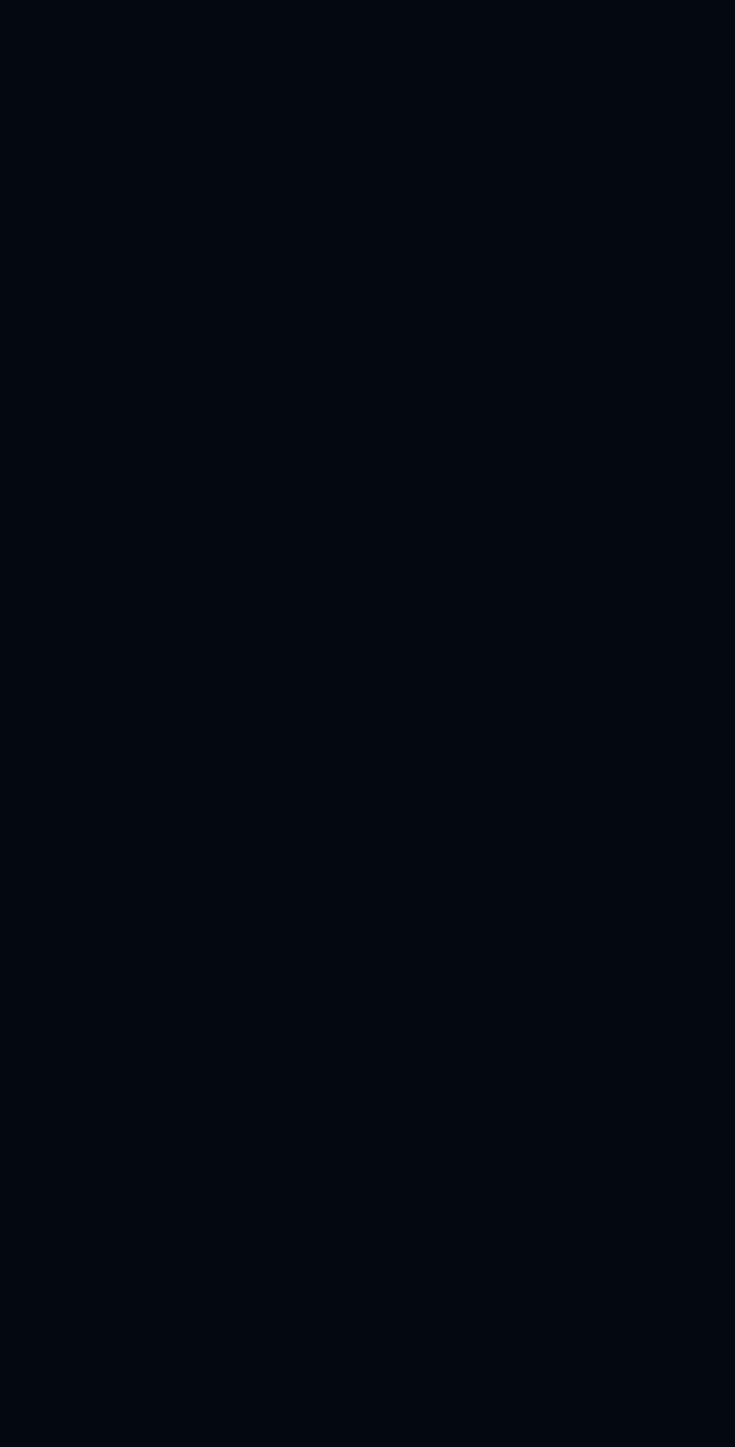
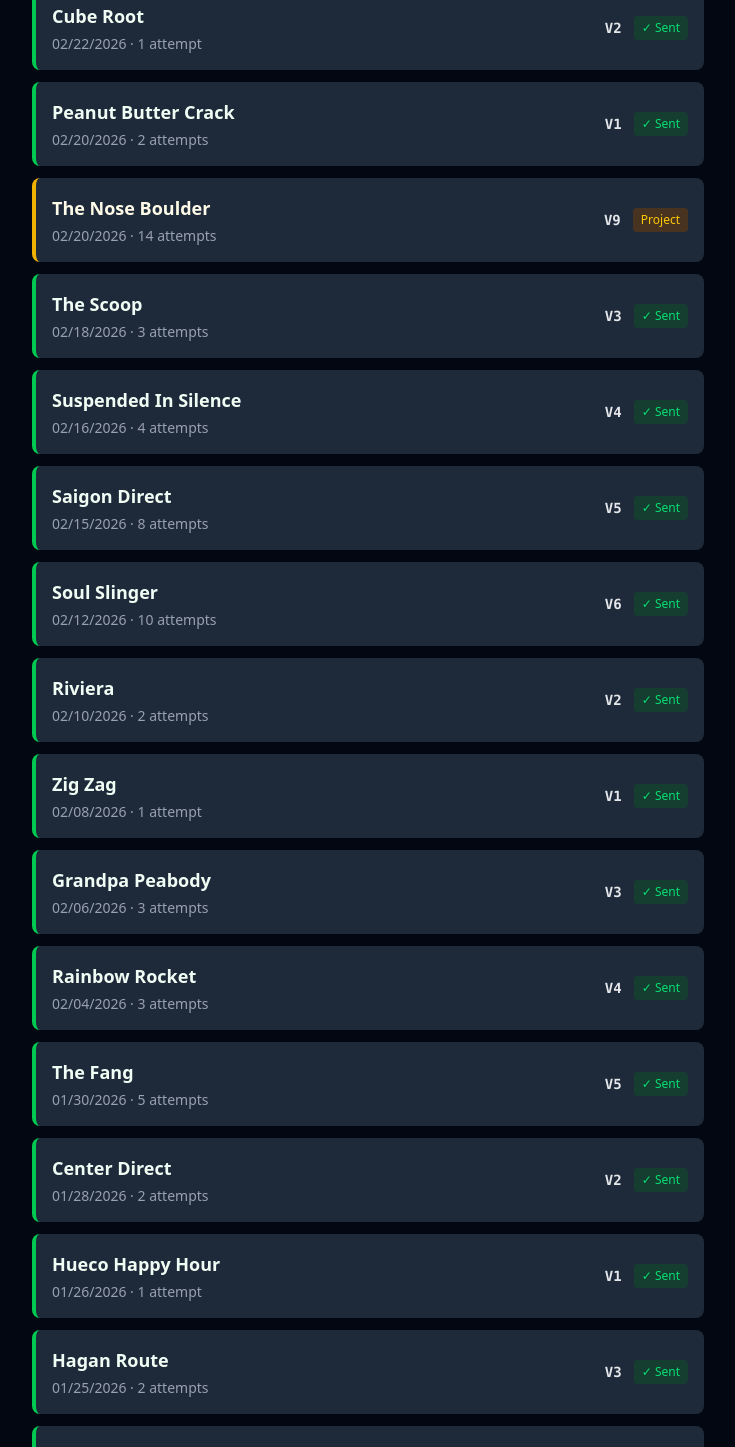
Before and after one commit to aaronvb/send-log, a Next.js app: page / in a window 1280 px wide. Shown: the part 1260-2707 px from the top of the page, without its empty margins (272-1007 px from the left). Before the commit the page ends 1266 px from the top, so only its background shows below. Built offline with nearby package versions, Linux system fonts and the light colour scheme.

Commit message:
feat(data): expand seed climbs to realistic progression dataset
Replace 10 placeholder climbs with 63 entries spanning V0-V10,
modeling a realistic climber's progression with a bell-curve
distribution of sends and active projects at higher grades.

```diff
--- a/data/seed-climbs.ts
+++ b/data/seed-climbs.ts
@@ -1,91 +1,525 @@
 export interface Climb {
-  id: string
-  name: string
-  grade: string
-  attempts: number
-  sent: boolean
-  date: string
+  id: string;
+  name: string;
+  grade: string;
+  attempts: number;
+  sent: boolean;
+  date: string;
 }
 
 export const SEED_CLIMBS: Climb[] = [
+  // V0 sends (15)
   {
-    id: '1',
-    name: 'Midnight Lightning',
-    grade: 'V8',
+    id: "1",
+    name: "Beginner Slab",
+    grade: "V0",
+    attempts: 1,
+    sent: true,
+    date: "2025-10-05",
+  },
+  {
+    id: "2",
+    name: "Easy Street",
+    grade: "V0",
+    attempts: 1,
+    sent: true,
+    date: "2025-10-12",
+  },
+  {
+    id: "3",
+    name: "Jug Haul",
+    grade: "V0",
+    attempts: 1,
+    sent: true,
+    date: "2025-10-19",
+  },
+  {
+    id: "4",
+    name: "Baby Steps",
+    grade: "V0",
+    attempts: 1,
+    sent: true,
+    date: "2025-10-26",
+  },
+  {
+    id: "5",
+    name: "Ladder Problem",
+    grade: "V0",
+    attempts: 1,
+    sent: true,
+    date: "2025-11-02",
+  },
+  {
+    id: "6",
+    name: "Trailside Boulder",
+    grade: "V0",
+    attempts: 2,
+    sent: true,
+    date: "2025-11-09",
+  },
+  {
+    id: "7",
+    name: "The Ramp",
+    grade: "V0",
+    attempts: 1,
+    sent: true,
+    date: "2025-11-16",
+  },
+  {
+    id: "8",
+    name: "Tourist Trap",
+    grade: "V0",
+    attempts: 1,
+    sent: true,
+    date: "2025-11-23",
+  },
+  {
+    id: "9",
+    name: "Yosemite Intro",
+    grade: "V0",
+    attempts: 2,
+    sent: true,
+    date: "2025-12-01",
+  },
+  {
+    id: "10",
+    name: "Happy Feet",
+    grade: "V0",
+    attempts: 1,
+    sent: true,
+    date: "2025-12-08",
+  },
+  {
+    id: "11",
+    name: "Pebble Pusher",
+    grade: "V0",
+    attempts: 1,
+    sent: true,
+    date: "2025-12-15",
+  },
+  {
+    id: "12",
+    name: "Gumby Traverse",
+    grade: "V0",
+    attempts: 1,
+    sent: true,
+    date: "2025-12-22",
+  },
+  {
+    id: "13",
+    name: "Kiddie Corner",
+    grade: "V0",
+    attempts: 1,
+    sent: true,
+    date: "2026-01-03",
+  },
+  {
+    id: "14",
+    name: "Warm Up Wall",
+    grade: "V0",
+    attempts: 1,
+    sent: true,
+    date: "2026-01-10",
+  },
+  {
+    id: "15",
+    name: "Step Stool",
+    grade: "V0",
+    attempts: 1,
+    sent: true,
+    date: "2026-01-18",
+  },
+  // V1 sends (12)
+  {
+    id: "16",
+    name: "Warm Up Slab",
+    grade: "V1",
+    attempts: 1,
+    sent: true,
+    date: "2025-10-14",
+  },
+  {
+    id: "17",
+    name: "High Step",
+    grade: "V1",
+    attempts: 1,
+    sent: true,
+    date: "2025-10-28",
+  },
+  {
+    id: "18",
+    name: "Penny Lane",
+    grade: "V1",
+    attempts: 2,
+    sent: true,
+    date: "2025-11-11",
+  },
+  {
+    id: "19",
+    name: "Prow of the Tow",
+    grade: "V1",
+    attempts: 1,
+    sent: true,
+    date: "2025-11-25",
+  },
+  {
+    id: "20",
+    name: "Little Wing",
+    grade: "V1",
+    attempts: 2,
+    sent: true,
+    date: "2025-12-06",
+  },
+  {
+    id: "21",
+    name: "Bumblino",
+    grade: "V1",
+    attempts: 1,
+    sent: true,
+    date: "2025-12-18",
+  },
+  {
+    id: "22",
+    name: "Bubble Wrap",
+    grade: "V1",
+    attempts: 1,
+    sent: true,
+    date: "2026-01-05",
+  },
+  {
+    id: "23",
+    name: "Sloper Slope",
+    grade: "V1",
+    attempts: 2,
+    sent: true,
+    date: "2026-01-15",
+  },
+  {
+    id: "24",
+    name: "Hueco Happy Hour",
+    grade: "V1",
+    attempts: 1,
+    sent: true,
+    date: "2026-01-26",
+  },
+  {
+    id: "25",
+    name: "Zig Zag",
+    grade: "V1",
+    attempts: 1,
+    sent: true,
+    date: "2026-02-08",
+  },
+  {
+    id: "26",
+    name: "Peanut Butter Crack",
+    grade: "V1",
+    attempts: 2,
+    sent: true,
+    date: "2026-02-20",
+  },
+  {
+    id: "27",
+    name: "Smear Campaign",
+    grade: "V1",
+    attempts: 1,
+    sent: true,
+    date: "2026-03-02",
+  },
+  // V2 sends (10)
+  {
+    id: "28",
+    name: "Sunrise Slab",
+    grade: "V2",
+    attempts: 1,
+    sent: true,
+    date: "2025-11-08",
+  },
+  {
+    id: "29",
+    name: "Fun House",
+    grade: "V2",
+    attempts: 2,
+    sent: true,
+    date: "2025-11-20",
+  },
+  {
+    id: "30",
+    name: "Tequila Sunrise",
+    grade: "V2",
+    attempts: 2,
+    sent: true,
+    date: "2025-12-04",
+  },
+  {
+    id: "31",
+    name: "Ring of Fire",
+    grade: "V2",
+    attempts: 1,
+    sent: true,
+    date: "2025-12-19",
+  },
+  {
+    id: "32",
+    name: "Sharkfin Arete",
+    grade: "V2",
+    attempts: 3,
+    sent: true,
+    date: "2026-01-02",
+  },
+  {
+    id: "33",
+    name: "Potato Chip",
+    grade: "V2",
+    attempts: 1,
+    sent: true,
+    date: "2026-01-14",
+  },
+  {
+    id: "34",
+    name: "Center Direct",
+    grade: "V2",
+    attempts: 2,
+    sent: true,
+    date: "2026-01-28",
+  },
+  {
+    id: "35",
+    name: "Riviera",
+    grade: "V2",
+    attempts: 2,
+    sent: true,
+    date: "2026-02-10",
+  },
+  {
+    id: "36",
+    name: "Cube Root",
+    grade: "V2",
+    attempts: 1,
+    sent: true,
+    date: "2026-02-22",
+  },
+  {
+    id: "37",
+    name: "Stem Gem",
+    grade: "V2",
+    attempts: 3,
+    sent: true,
+    date: "2026-03-05",
+  },
+  // V3 sends (8)
+  {
+    id: "38",
+    name: "Dyno King",
+    grade: "V3",
+    attempts: 2,
+    sent: true,
+    date: "2025-11-22",
+  },
+  {
+    id: "39",
+    name: "King Cobra",
+    grade: "V3",
+    attempts: 3,
+    sent: true,
+    date: "2025-12-10",
+  },
+  {
+    id: "40",
+    name: "Thin Lizzy",
+    grade: "V3",
+    attempts: 2,
+    sent: true,
+    date: "2025-12-28",
+  },
+  {
+    id: "41",
+    name: "Monkey Traverse",
+    grade: "V3",
+    attempts: 4,
+    sent: true,
+    date: "2026-01-12",
+  },
+  {
+    id: "42",
+    name: "Hagan Route",
+    grade: "V3",
+    attempts: 2,
+    sent: true,
+    date: "2026-01-25",
+  },
+  {
+    id: "43",
+    name: "Grandpa Peabody",
+    grade: "V3",
+    attempts: 3,
+    sent: true,
+    date: "2026-02-06",
+  },
+  {
+    id: "44",
+    name: "The Scoop",
+    grade: "V3",
+    attempts: 3,
+    sent: true,
+    date: "2026-02-18",
+  },
+  {
+    id: "45",
+    name: "Bowling Pin",
+    grade: "V3",
+    attempts: 2,
+    sent: true,
+    date: "2026-03-01",
+  },
+  // V4 sends (6)
+  {
+    id: "46",
+    name: "Sleepy Hollow",
+    grade: "V4",
+    attempts: 3,
+    sent: true,
+    date: "2025-12-14",
+  },
+  {
+    id: "47",
+    name: "Buoux Face",
+    grade: "V4",
+    attempts: 4,
+    sent: true,
+    date: "2026-01-08",
+  },
+  {
+    id: "48",
+    name: "Green Eggs and Ham",
+    grade: "V4",
+    attempts: 5,
+    sent: true,
+    date: "2026-01-22",
+  },
+  {
+    id: "49",
+    name: "Rainbow Rocket",
+    grade: "V4",
+    attempts: 3,
+    sent: true,
+    date: "2026-02-04",
+  },
+  {
+    id: "50",
+    name: "Suspended In Silence",
+    grade: "V4",
+    attempts: 4,
+    sent: true,
+    date: "2026-02-16",
+  },
+  {
+    id: "51",
+    name: "Standard Route",
+    grade: "V4",
+    attempts: 6,
+    sent: true,
+    date: "2026-03-03",
+  },
+  // V5 sends (4)
+  {
+    id: "52",
+    name: "Pinch Overhang",
+    grade: "V5",
+    attempts: 6,
+    sent: true,
+    date: "2026-01-04",
+  },
+  {
+    id: "53",
+    name: "The Fang",
+    grade: "V5",
+    attempts: 5,
+    sent: true,
+    date: "2026-01-30",
+  },
+  {
+    id: "54",
+    name: "Saigon Direct",
+    grade: "V5",
+    attempts: 8,
+    sent: true,
+    date: "2026-02-15",
+  },
+  {
+    id: "55",
+    name: "High Plains Drifter",
+    grade: "V5",
+    attempts: 7,
+    sent: true,
+    date: "2026-02-28",
+  },
+  // V6 sends (3)
+  {
+    id: "56",
+    name: "The Angler",
+    grade: "V6",
+    attempts: 8,
+    sent: true,
+    date: "2026-01-20",
+  },
+  {
+    id: "57",
+    name: "Soul Slinger",
+    grade: "V6",
+    attempts: 10,
+    sent: true,
+    date: "2026-02-12",
+  },
+  {
+    id: "58",
+    name: "Mill Creek Arete",
+    grade: "V6",
+    attempts: 12,
+    sent: true,
+    date: "2026-03-04",
+  },
+  // V6 project
+  {
+    id: "59",
+    name: "Crimpy Arete",
+    grade: "V6",
+    attempts: 10,
+    sent: false,
+    date: "2026-02-26",
+  },
+  // V7 send (1)
+  {
+    id: "60",
+    name: "Iron Man Traverse",
+    grade: "V7",
+    attempts: 15,
+    sent: true,
+    date: "2026-03-03",
+  },
+  // Projects (V8-V10)
+  {
+    id: "61",
+    name: "Midnight Lightning",
+    grade: "V8",
     attempts: 12,
     sent: false,
-    date: '2026-03-07',
+    date: "2026-03-07",
   },
   {
-    id: '2',
-    name: 'The Mandala',
-    grade: 'V10',
+    id: "62",
+    name: "The Nose Boulder",
+    grade: "V9",
+    attempts: 14,
+    sent: false,
+    date: "2026-02-20",
+  },
+  {
+    id: "63",
+    name: "The Mandala",
+    grade: "V10",
     attempts: 15,
     sent: false,
-    date: '2026-03-06',
+    date: "2026-03-06",
   },
-  {
-    id: '3',
-    name: 'Sleepy Hollow',
-    grade: 'V4',
-    attempts: 3,
-    sent: true,
-    date: '2026-03-05',
-  },
-  {
-    id: '4',
-    name: 'Iron Man Traverse',
-    grade: 'V7',
-    attempts: 8,
-    sent: true,
-    date: '2026-03-03',
-  },
-  {
-    id: '5',
-    name: 'Warm Up Slab',
-    grade: 'V1',
-    attempts: 1,
-    sent: true,
-    date: '2026-03-02',
-  },
-  {
-    id: '6',
-    name: 'Pinch Overhang',
-    grade: 'V5',
-    attempts: 6,
-    sent: true,
-    date: '2026-02-28',
-  },
-  {
-    id: '7',
-    name: 'Crimpy Arete',
-    grade: 'V6',
-    attempts: 10,
-    sent: false,
-    date: '2026-02-26',
-  },
-  {
-    id: '8',
-    name: 'Dyno King',
-    grade: 'V3',
-    attempts: 2,
-    sent: true,
-    date: '2026-02-24',
-  },
-  {
-    id: '9',
-    name: 'Pocket Rocket',
-    grade: 'V2',
-    attempts: 1,
-    sent: true,
-    date: '2026-02-22',
-  },
-  {
-    id: '10',
-    name: 'The Nose Boulder',
-    grade: 'V9',
-    attempts: 14,
-    sent: false,
-    date: '2026-02-20',
-  },
-]
+];
```
